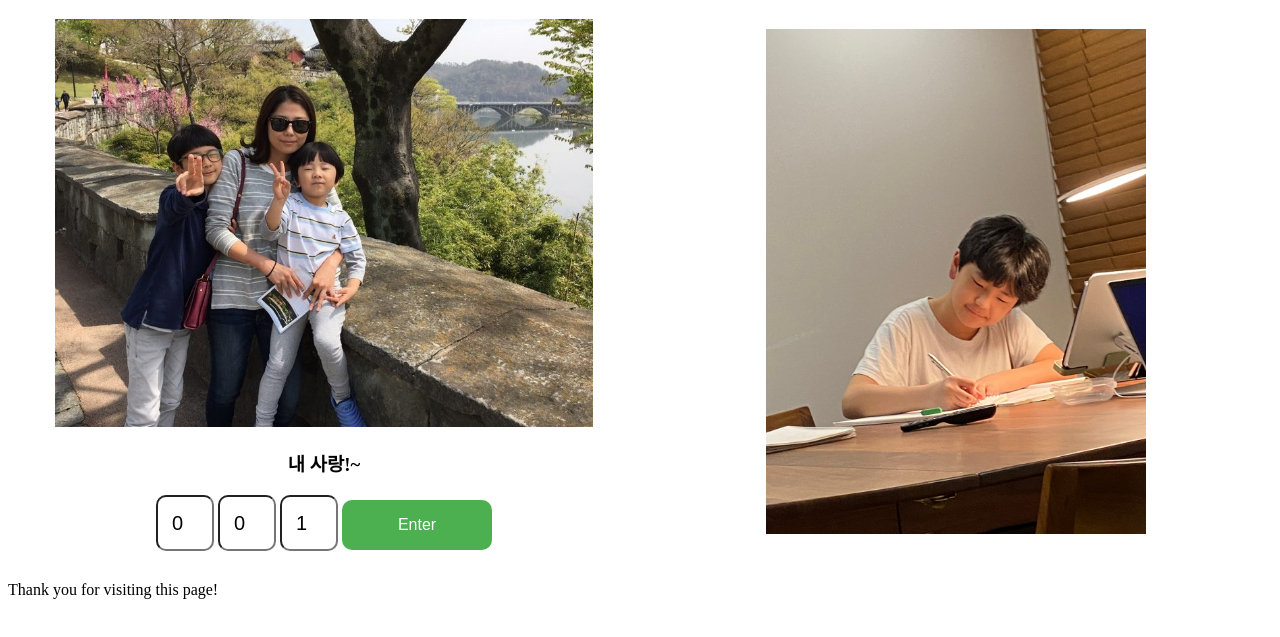
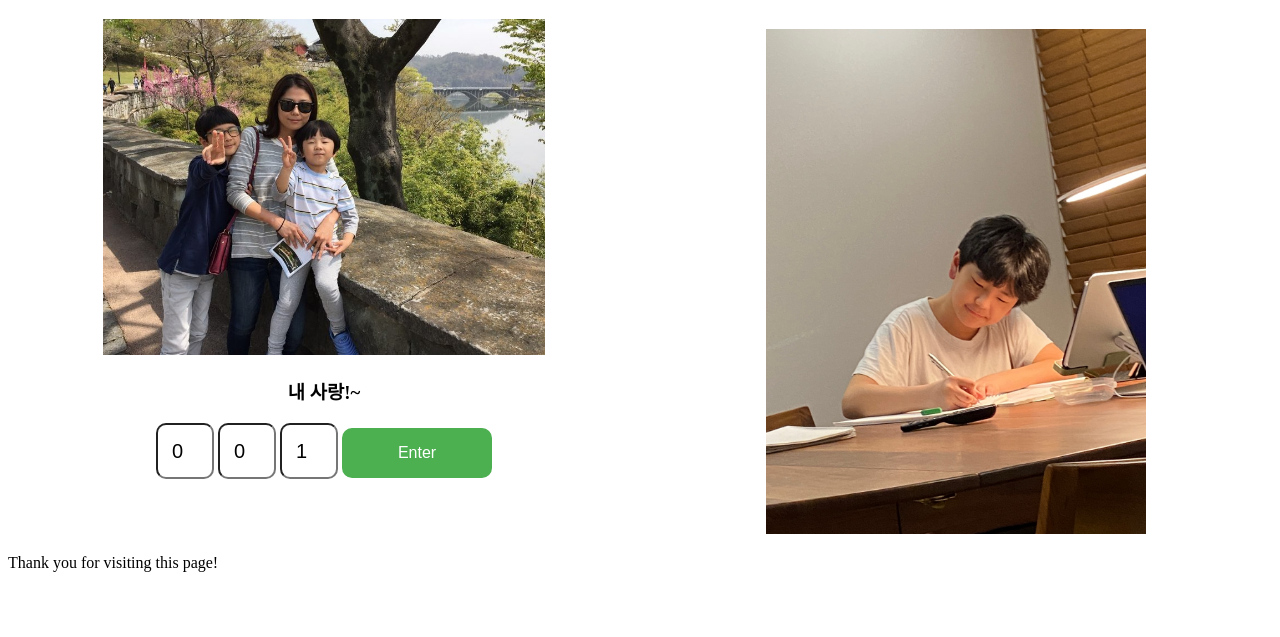
Before and after one commit to happylazy/eugene, a plain HTML site: page index.html in a window 1280 px wide. Shown: the part 61-698 px from the top of the page. Drawn offline with Linux system fonts and the light colour scheme.

Commit message:
Add files via upload

```diff
--- a/index.html
+++ b/index.html
@@ -71,7 +71,7 @@
 
 	<div class="container">
 		<div class="left">
-			<img src="family.jpg" width="85%">
+			<img src="family.jpg" width="70%">
 			<h3>내 사랑!~</h3>
 			<input type="number" id="one" min="0" max="9" value="0" onclick="nextNumber(this);">
 			<input type="number" id="two" min="0" max="9" value="0" onclick="nextNumber(this);">
```
